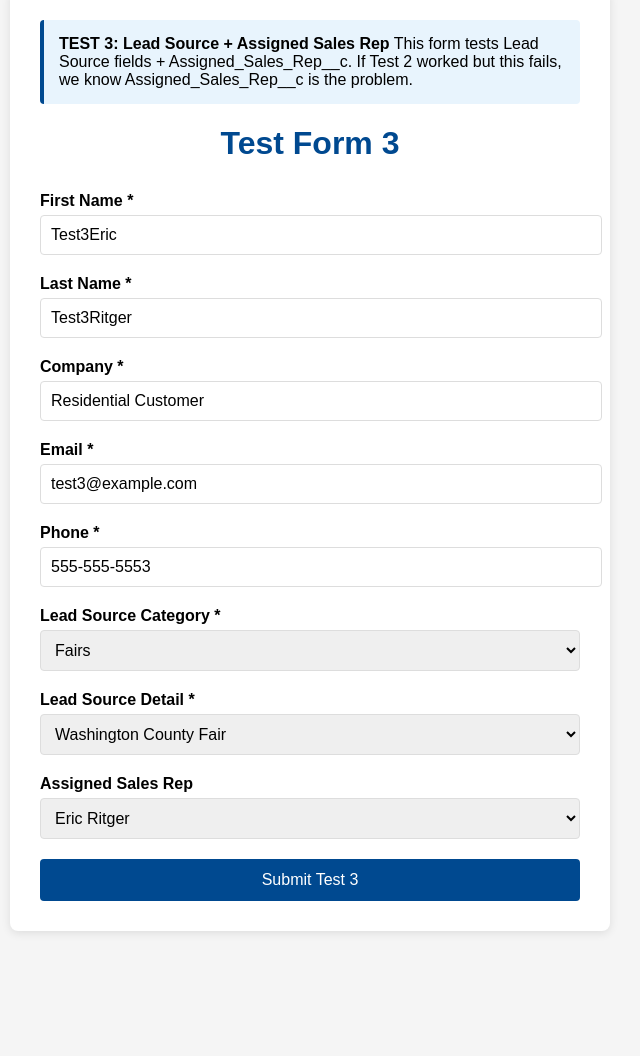
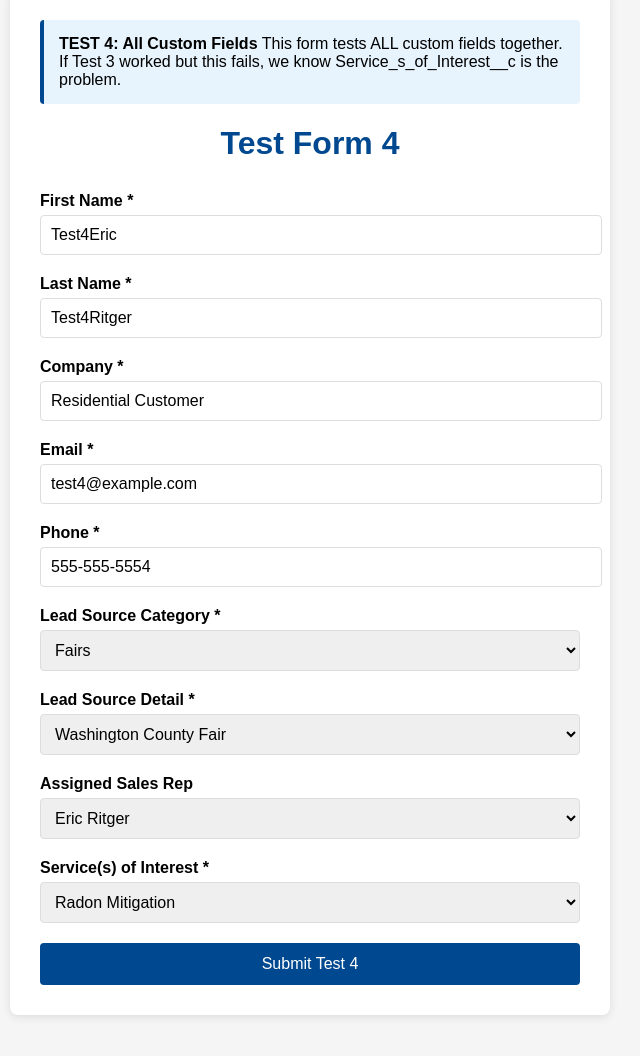
Before and after one commit to eritger1110/lead-capture, a plain HTML site: page index.html in a window 1280 px wide. Shown: the part 80-1136 px from the top of the page, without its empty margins (330-970 px from the left). Before the commit the page ends 1081 px from the top, so only its background shows below. Drawn offline with Linux system fonts and the light colour scheme.

Commit message:
Update index.html
7.29.25 v4

```diff
--- a/index.html
+++ b/index.html
@@ -3,7 +3,7 @@
 <head>
   <meta charset="UTF-8">
   <meta name="viewport" content="width=device-width, initial-scale=1.0">
-  <title>TEST 3: Lead Source + Assigned Sales Rep</title>
+  <title>TEST 4: All Custom Fields</title>
   <style>
     body {
       font-family: Arial, sans-serif;
@@ -63,32 +63,32 @@
 <body>
   <div class="container">
     <div class="test-info">
-      <strong>TEST 3: Lead Source + Assigned Sales Rep</strong>
+      <strong>TEST 4: All Custom Fields</strong>
 
-      This form tests Lead Source fields + Assigned_Sales_Rep__c.
+      This form tests ALL custom fields together.
 
-      If Test 2 worked but this fails, we know Assigned_Sales_Rep__c is the problem.
+      If Test 3 worked but this fails, we know Service_s_of_Interest__c is the problem.
     </div>
 
-    <h1>Test Form 3</h1>
+    <h1>Test Form 4</h1>
 
-    <form name="test-form-3" action="/.netlify/functions/submit-lead" method="POST" data-netlify="true">
+    <form name="test-form-4" action="/.netlify/functions/submit-lead" method="POST" data-netlify="true">
       <!-- Salesforce Web-To-Lead hidden fields -->
       <input type="hidden" name="oid" value="00Dfo000001KoHp" />
       <input type="hidden" name="retURL" value="/thank-you.html" />
       <input type="hidden" name="debug" value="1" />
       <input type="hidden" name="status" value="New" />
-      <input type="hidden" name="form-name" value="test-form-3" />
+      <input type="hidden" name="form-name" value="test-form-4" />
 
       <!-- Required Standard Fields -->
       <div class="form-group">
         <label for="first_name">First Name *</label>
-        <input id="first_name" name="first_name" type="text" value="Test3Eric" required />
+        <input id="first_name" name="first_name" type="text" value="Test4Eric" required />
       </div>
 
       <div class="form-group">
         <label for="last_name">Last Name *</label>
-        <input id="last_name" name="last_name" type="text" value="Test3Ritger" required />
+        <input id="last_name" name="last_name" type="text" value="Test4Ritger" required />
       </div>
 
       <div class="form-group">
@@ -98,15 +98,15 @@
 
       <div class="form-group">
         <label for="email">Email *</label>
-        <input id="email" name="email" type="email" value="test3@example.com" required />
+        <input id="email" name="email" type="email" value="test4@example.com" required />
       </div>
 
       <div class="form-group">
         <label for="phone">Phone *</label>
-        <input id="phone" name="phone" type="tel" value="555-555-5553" required />
+        <input id="phone" name="phone" type="tel" value="555-555-5554" required />
       </div>
 
-      <!-- THREE CUSTOM FIELDS: Lead Source + Assigned Sales Rep -->
+      <!-- ALL FOUR CUSTOM FIELDS -->
       <div class="form-group">
         <label for="Lead_Source_Category__c">Lead Source Category *</label>
         <select id="Lead_Source_Category__c" name="Lead_Source_Category__c" required>
@@ -128,7 +128,14 @@
         </select>
       </div>
 
-      <button type="submit">Submit Test 3</button>
+      <div class="form-group">
+        <label for="Service_s_of_Interest__c">Service(s) of Interest *</label>
+        <select id="Service_s_of_Interest__c" name="Service_s_of_Interest__c" required>
+          <option value="Radon Mitigation" selected>Radon Mitigation</option>
+        </select>
+      </div>
+
+      <button type="submit">Submit Test 4</button>
     </form>
   </div>
 </body>
```
